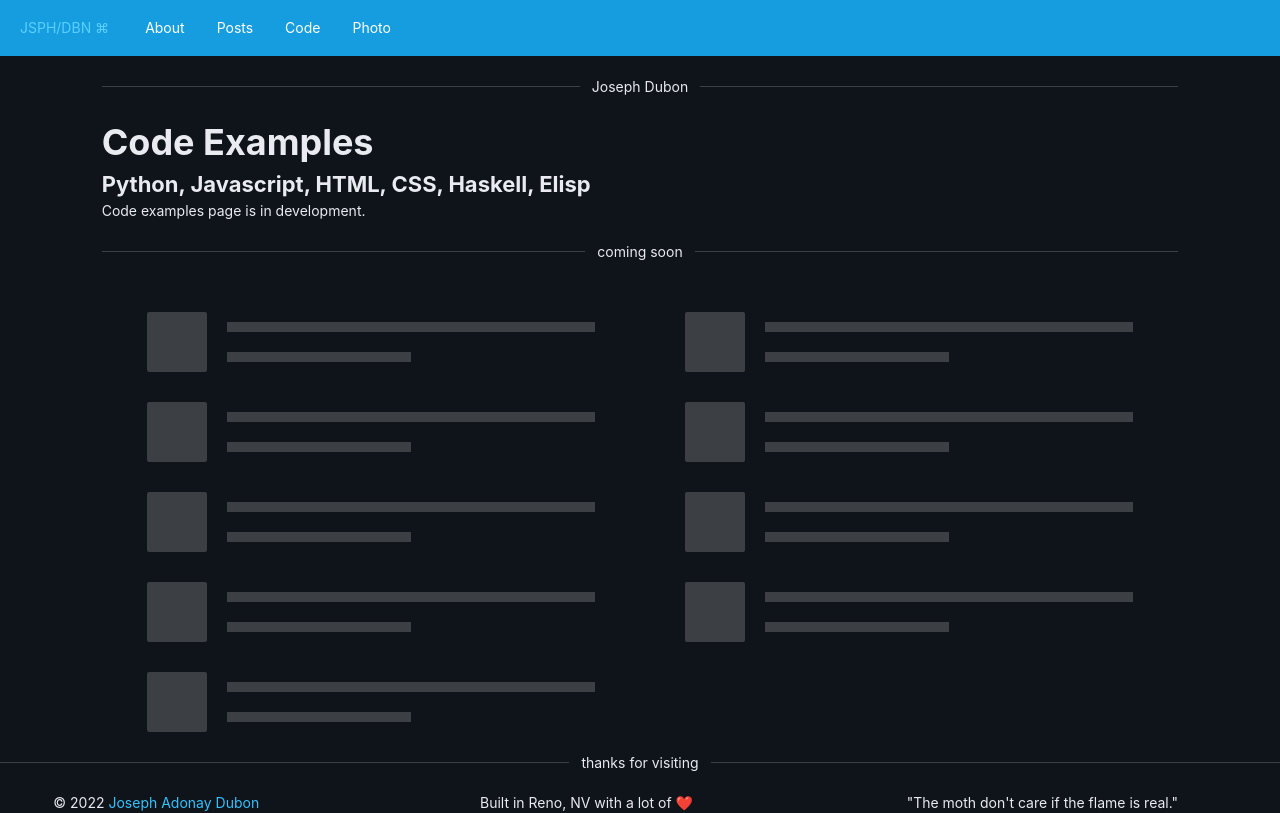
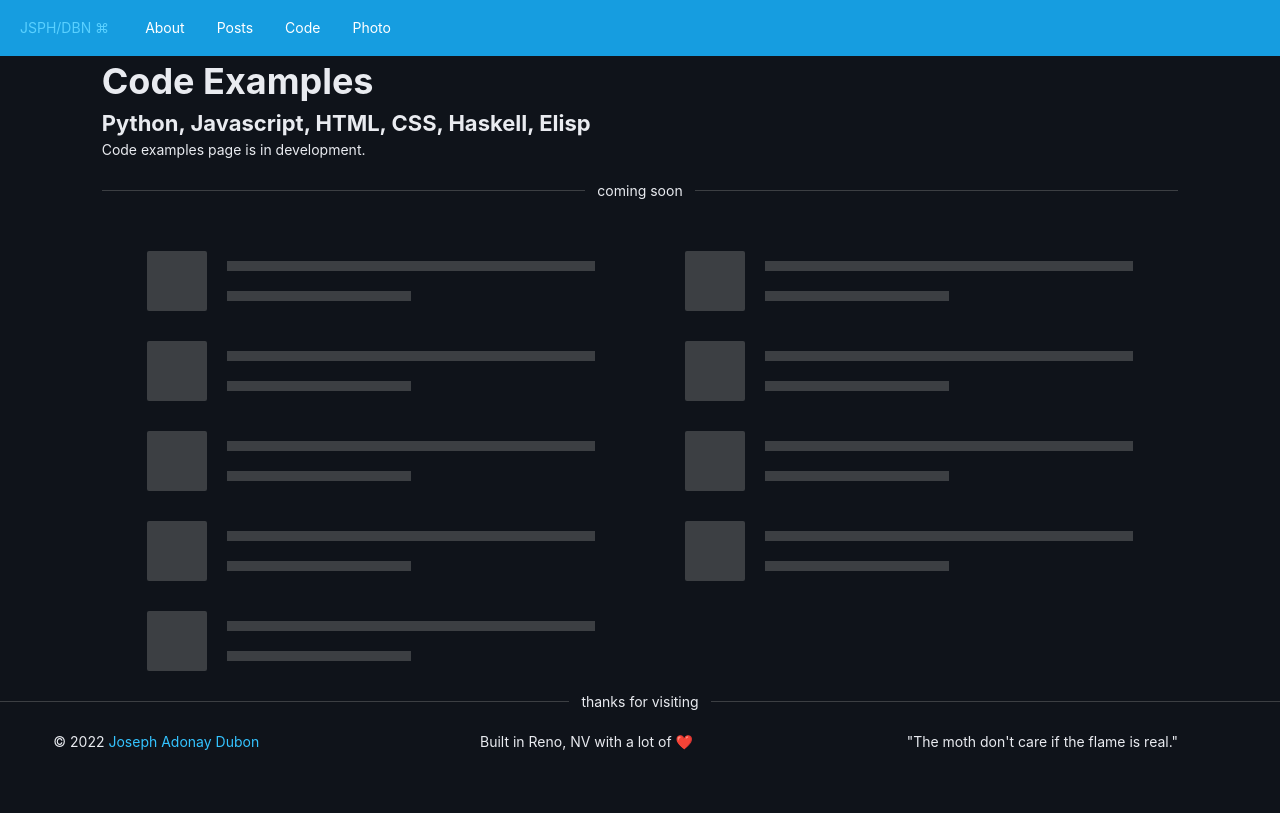
Before and after one commit to josephdubon/josephdubon-blog, a Next.js app: page /code in a window 1280 px wide. Built offline with nearby package versions, Linux system fonts and the light colour scheme.

Commit message:
updated header and layout

```diff
--- a/pages/code.js
+++ b/pages/code.js
@@ -20,8 +20,7 @@ export default function CodeHome({allPostsData}, props) {
         <FlexboxGrid justify='center'>
             {/* Section - hello */}
             <FlexboxGrid.Item colspan={20}>
-                <Row>
-                    <Divider>Joseph Dubon</Divider>
+                <Row className='rowTitle'>
                     <h2>Code Examples</h2>
                     <h4>Python, Javascript, HTML, CSS, Haskell, Elisp</h4>
                     <p>Code examples page is in development.</p>
```
